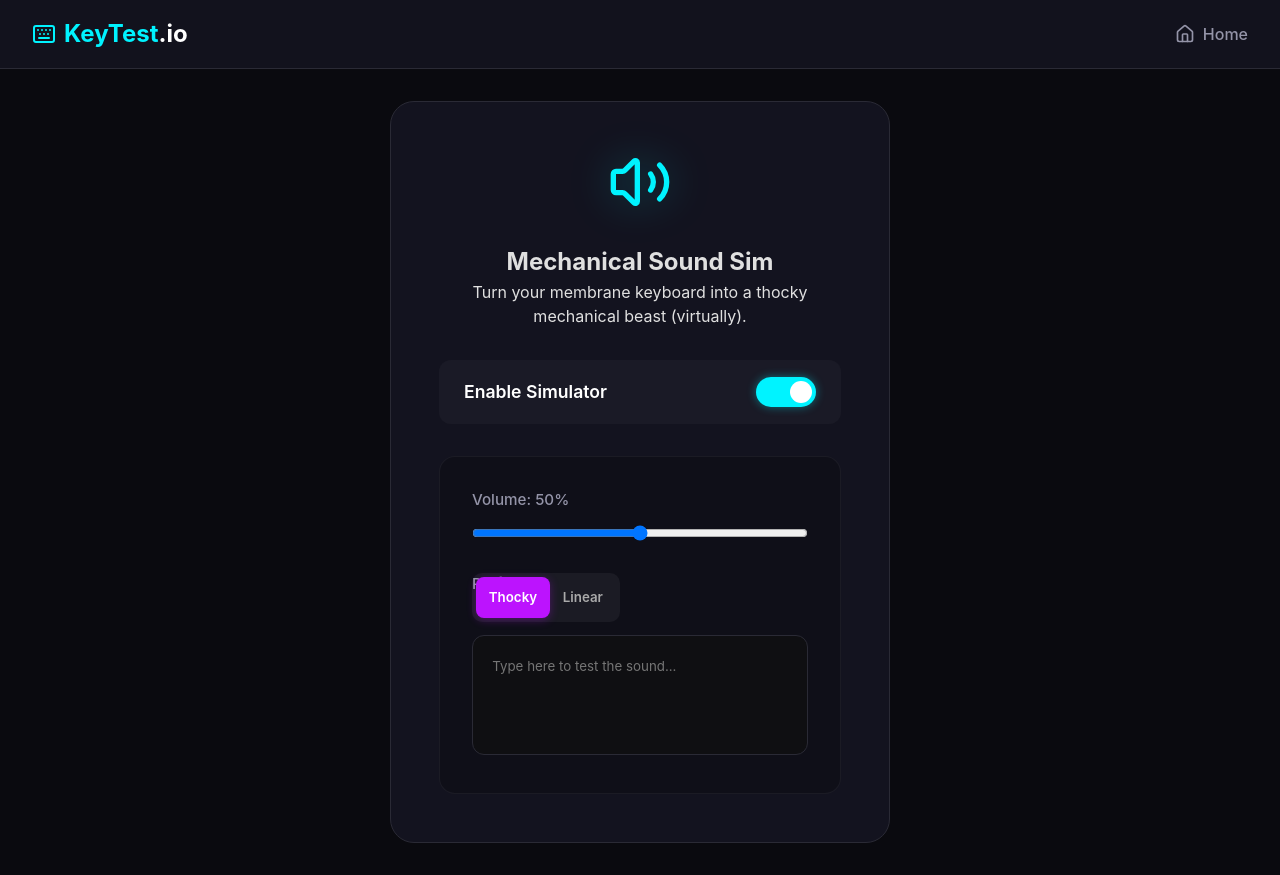
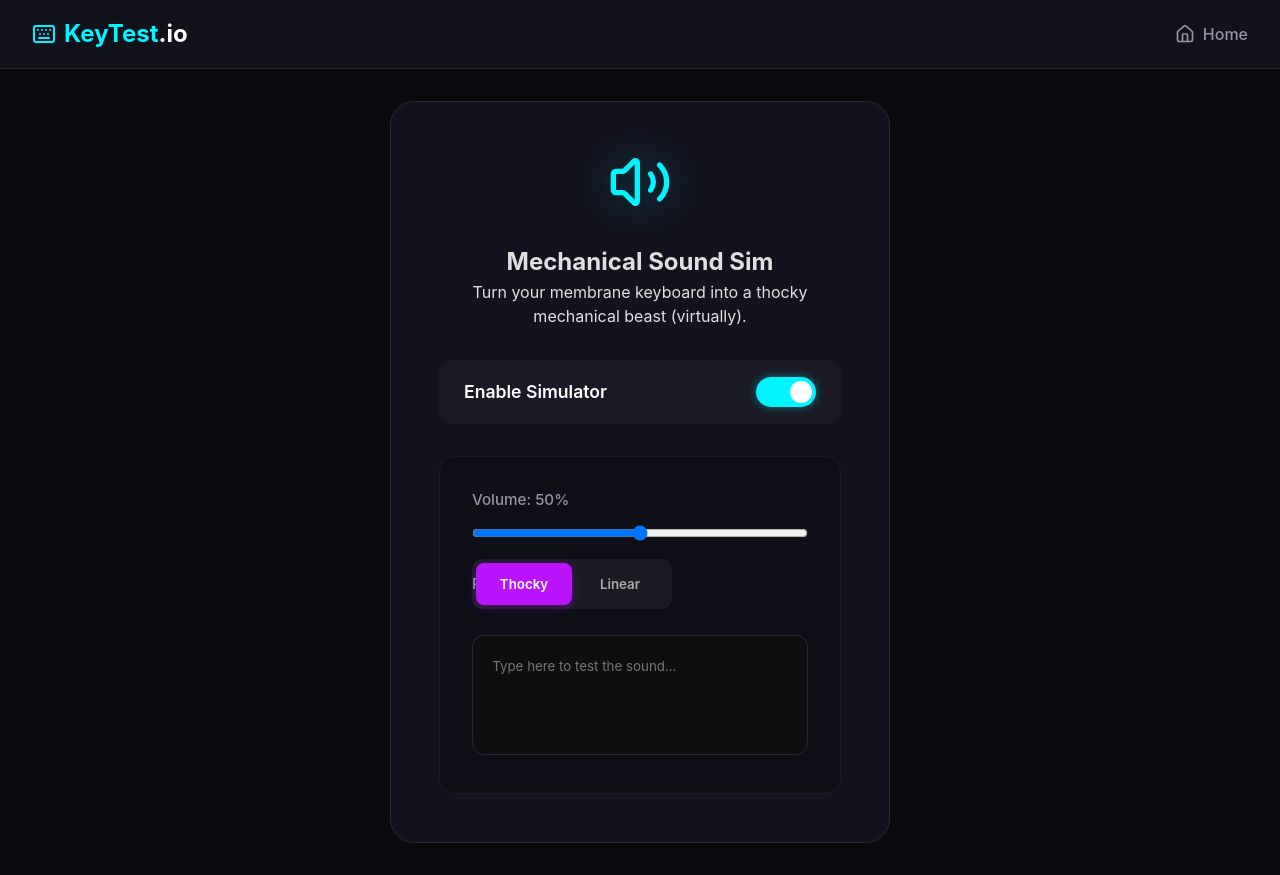
Before and after one commit to hndko/keyboard-test, a React (Vite) app: page /sound in a window 1280 px wide. Both pictures are taken after a click on the label "Enable Simulator". Built offline with nearby package versions, Linux system fonts and the light colour scheme.

Commit message:
style: switch profile selector to horizontal layout

```diff
--- a/src/pages/SoundPage.jsx
+++ b/src/pages/SoundPage.jsx
@@ -58,7 +58,7 @@
               />
             </div>
 
-            <div className="control-item">
+            <div className="control-row">
               <label>Profile</label>
               <div className="btn-group">
                 <button
--- a/src/styles/skills.css
+++ b/src/styles/skills.css
@@ -252,7 +252,16 @@
   gap: 0.8rem;
 }
 
-.control-item label {
+.control-row {
+  display: flex;
+  flex-direction: row;
+  align-items: center;
+  justify-content: space-between;
+  gap: 1rem;
+}
+
+.control-item label,
+.control-row label {
   display: flex;
   justify-content: space-between;
   color: var(--text-secondary);
@@ -265,6 +274,7 @@
   background: rgba(255, 255, 255, 0.05);
   padding: 4px;
   border-radius: 10px;
+  min-width: 200px;
 }
 
 .btn-group .btn {
```
